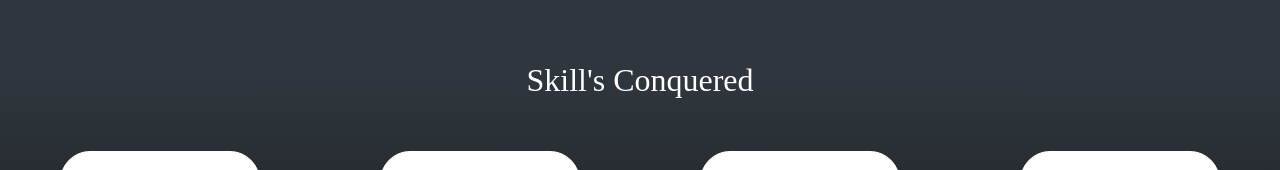
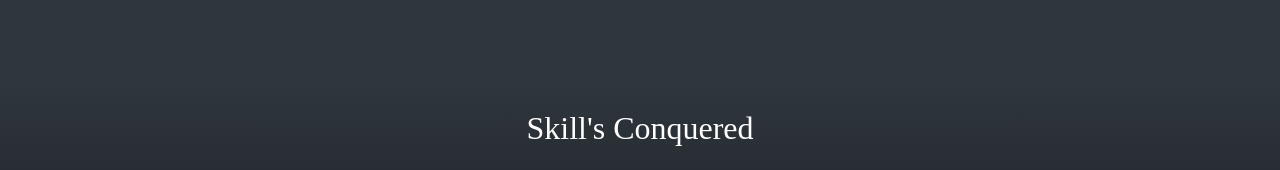
Before and after one commit to Vignesh-GG/Portfolio, a plain HTML site: page index.html in a window 1280 px wide. Shown: the part 1118-1288 px from the top of the page. Drawn offline with nearby package versions, Linux system fonts and the light colour scheme.

Commit message:
Update index.html

```diff
--- a/index.html
+++ b/index.html
@@ -150,7 +150,7 @@
 <section class="container-fluid card_container2 bg-light clr_3 py-5" id="skill" style="width:100%;">
 
   <div>
-    <h2 class="text1 pb-4" style="color:#ffffff; text-align: center;">Skill's Conquered</h2>
+    <h2 class="text1 pt-5" style="color:#ffffff; text-align: center;">Skill's Conquered</h2>
   </div>
 
   <div class="row flex-lg-row flex-md-row flex-sm-row">
```
